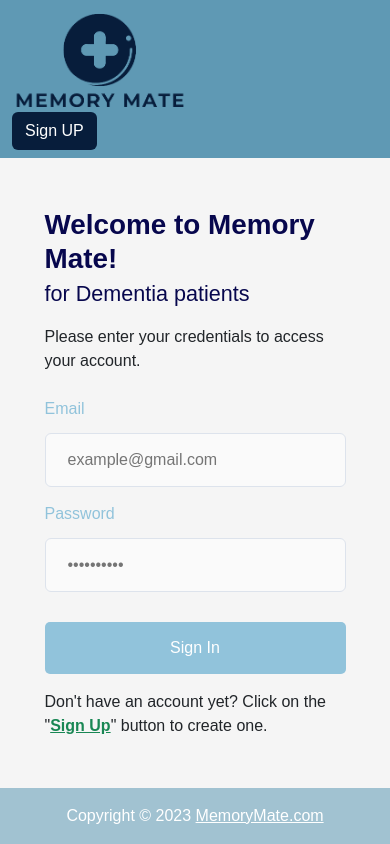
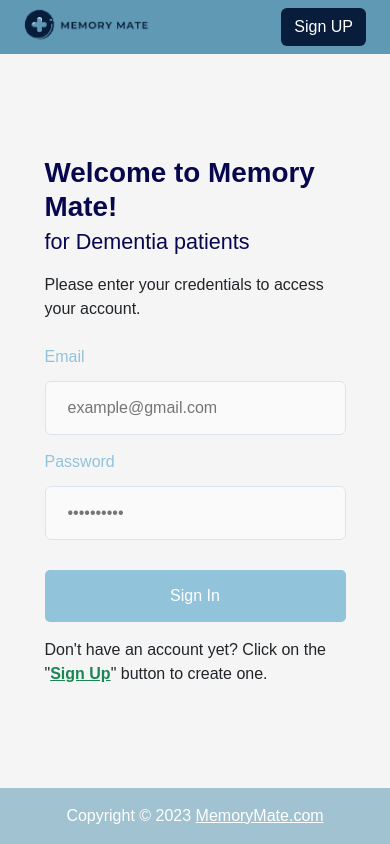
Before and after one commit to hammadShamir/memorymate, a React (Create React App) app: page /signin in a window 390 px wide. Built offline with nearby package versions, Linux system fonts and the light colour scheme.

Commit message:
Header Responsive

```diff
--- a/src/App.css
+++ b/src/App.css
@@ -12,22 +12,21 @@
   background-color: #5f99b4 !important;
 }
 .logo {
-  width: 50%;
+  width: 200px;
 }
 .slide-img {
   max-width: 400px;
   width: 100%;
 }
 
-
-.slick-prev, .slick-next{
-  background-color:#5f99b4 !important ;
+.slick-prev,
+.slick-next {
+  background-color: #5f99b4 !important ;
   border-radius: 50%;
   transform: scale(1.8) !important;
 }
 
-
-.slider-boxes{
+.slider-boxes {
   margin-left: auto;
   margin-right: auto;
   display: flex;
@@ -37,70 +36,55 @@
   align-items: stretch;
 }
 
-
-.slider-box1{
-  align-items:stretch;
+.slider-box1 {
+  align-items: stretch;
   display: flex;
   flex-direction: column;
   justify-content: start;
   align-self: center;
-
 }
 
-
-
-
-
-
-@media only screen and (max-width: 767px){
-
-  .slider-boxes{
+@media only screen and (max-width: 767px) {
+  .slider-boxes {
     align-items: center;
     justify-content: center;
+    gap: 10px;
   }
 
-
-  .slider-box1{
-    align-items:stretch;
+  .slider-box1 {
+    align-items: stretch;
     justify-content: start;
     align-self: center;
     order: 2;
     margin-left: 10%;
-
   }
 
-  #slider-head{
+  #slider-head {
     width: 85% !important;
     margin-top: 10px;
-    margin-bottom:5px;
+    margin-bottom: 5px;
   }
 
-  #slider-desc{
-
+  #slider-desc {
     text-align: justify;
     width: 90%;
   }
 
-  .small-button{
+  .small-button {
     margin-bottom: 10px;
   }
-
 }
 
+@media only screen and (max-width: 560px) {
+  .slick-prev,
+  .slick-next {
+    display: none !important;
+  }
 
-@media only screen and (max-width: 560px){
-
-
-.slick-prev, .slick-next {
-  display: none !important;
+  #slider-head {
+    min-width: 100% important;
+  }
+  .logo {
+    width: 128px;
+  }
 }
-
-#slider-head{
-  min-width: 100% important;
-}
-
-
-
-
-
-}
--- a/src/components/Header.js
+++ b/src/components/Header.js
@@ -1,49 +1,90 @@
-import React, { useState, useEffect } from 'react';
-import { Link, useLocation } from 'react-router-dom'
-import logo from '../../src/images/logo.png'
-import ProfileDropdown from './ProfileMenu';
+import React, { useState, useEffect } from "react";
+import { Link, useLocation } from "react-router-dom";
+import logo from "../../src/images/logo1.png";
+import ProfileDropdown from "./ProfileMenu";
 const Header = ({ user }) => {
   const location = useLocation();
   const currentUrl = location.pathname;
 
-
-    const token = localStorage.getItem("accessToken")
+  const token = localStorage.getItem("accessToken");
   const styles = {
-        backgroundColor: '#071D3B',
-        color: '#fff',
-        transition: 'background-color 0.3s',
-
+    backgroundColor: "#071D3B",
+    color: "#fff",
+    transition: "background-color 0.3s",
   };
   return (
-        <nav id='menubar' className="navbar navbar-expand-lg navbar-light bg-light">
+    // <nav id="menubar" className="navbar navbar-expand-lg navbar-light bg-light">
+    //   <div className="container">
+    //     <Link className="navbar-brand" to="/home">
+    //       <img className="logo" src={logo} alt="" />
+    //     </Link>
+    // <form className="d-flex">
+    //   {token ? (
+    //     <ProfileDropdown />
+    //   ) : currentUrl === "/signin" ? (
+    //     <Link
+    //       to="/signup"
+    //       className="btn header_btn"
+    //       type="submit"
+    //       style={styles}
+    //     >
+    //       Sign UP
+    //     </Link>
+    //   ) : (
+    //     <Link
+    //       to="/"
+    //       className="btn header_btn"
+    //       type="submit"
+    //       style={styles}
+    //     >
+    //       Sign In
+    //     </Link>
+    //   )}
+    // </form>
+    //   </div>
+    // </nav>
+    <div id="menubar">
       <div className="container">
+        <div className="row m-auto py-2">
+          <div className="col">
             <Link className="navbar-brand" to="/home">
-                    <img className='logo' src={logo} alt="" />
+              <img className="logo" src={logo} alt="" />
             </Link>
-                <form className="d-flex">
-                    {
-                        token ? (
+          </div>
+          <div
+            className="col"
+            style={{
+              display: "flex",
+              justifyContent: "right",
+              alignItems: "center",
+            }}
+          >
+            {token ? (
               <ProfileDropdown />
-                        ) : (
-                            currentUrl === "/signin" ? (
-                                <Link to="/signup" className="btn header_btn" type="submit" style={styles}>
+            ) : currentUrl === "/signin" ? (
+              <Link
+                to="/signup"
+                className="btn header_btn"
+                type="submit"
+                style={styles}
+              >
                 Sign UP
               </Link>
             ) : (
-                                <Link to="/" className="btn header_btn" type="submit" style={styles}>
+              <Link
+                to="/"
+                className="btn header_btn"
+                type="submit"
+                style={styles}
+              >
                 Sign In
               </Link>
-                            )
-                        )
-                    }
+            )}
+          </div>
+        </div>
+      </div>
+    </div>
+  );
+};
 
-
-
-                </form>
-
-            </div>
-        </nav>
-    )
-}
-
-export default Header
+export default Header;
--- a/src/components/ProfileMenu.js
+++ b/src/components/ProfileMenu.js
@@ -28,7 +28,7 @@
 
 
     return (
-        <div style={{position:'relative'}} className="dropdown">
+        <div style={{ position: 'relative' }} className="dropdown">
             <button
                 style={{ backgroundColor: `#071D3B`, color: `#fff` }}
                 className="btn dropdown-toggle"
@@ -38,7 +38,7 @@
             >
                 {user ? user.displayName : 'Guest'}
             </button>
-            <div style={{position:'absolute' , right:0}} className={`dropdown-menu ${isOpen ? 'show' : ''}`} aria-labelledby="profile-dropdown" >
+            <div style={{ position: 'absolute', right: 0 }} className={`dropdown-menu ${isOpen ? 'show' : ''}`} aria-labelledby="profile-dropdown" >
                 <button className="dropdown-item " onClick={handleSignOutClick} >Sign Out</button>
             </div>
         </div>
```
Lines whose indentation alone changed are shown as unchanged.
